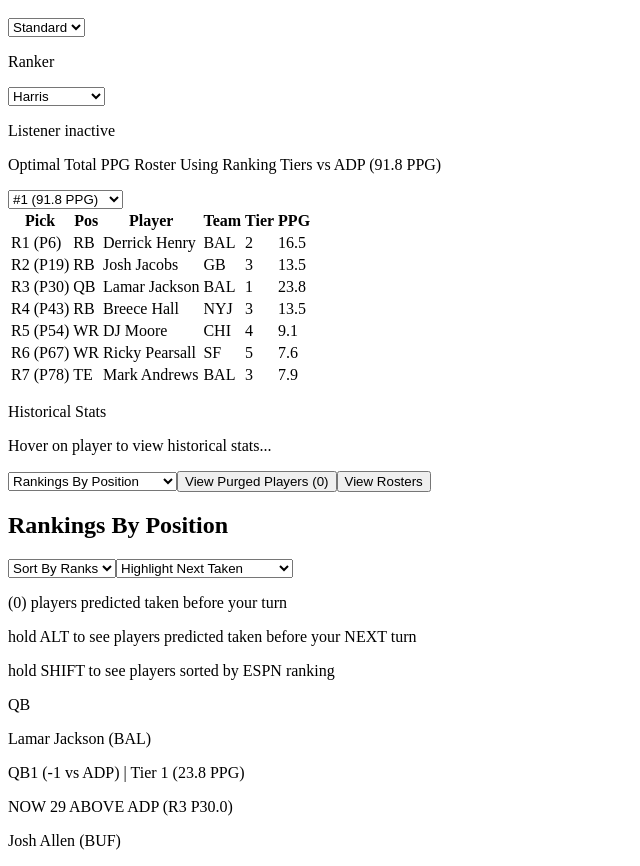
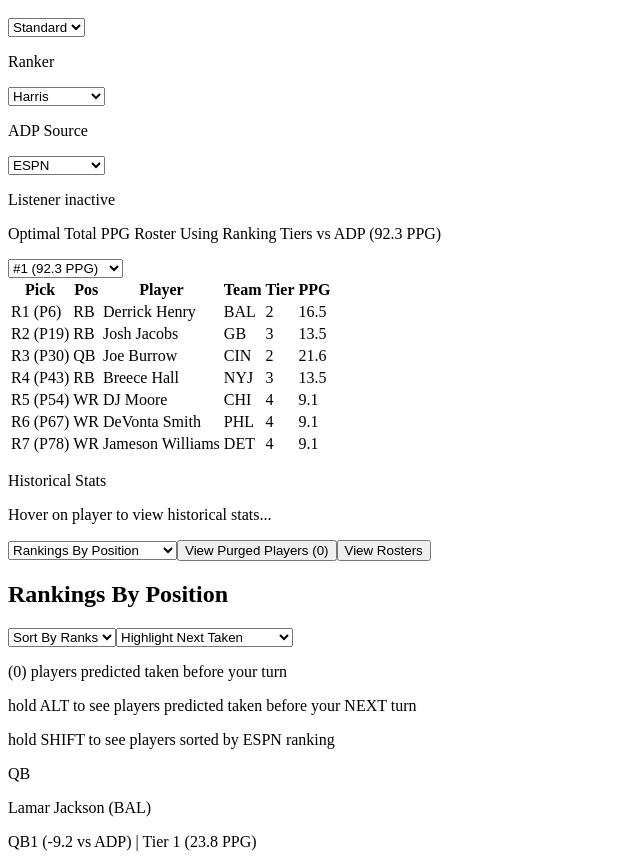
Before and after one commit to tlskins/ff-draft-dashboard, a Next.js app: page / in a window 1280 px wide. Shown: the part 220-1086 px from the top of the page, without its empty margins (0-640 px from the left). Built offline with nearby package versions, Linux system fonts and the light colour scheme.

Commit message:
feat: fpros adp

```diff
--- a/behavior/draft.ts
+++ b/behavior/draft.ts
@@ -81,13 +81,13 @@ export const getPlayerMetrics = (
     }
     const overallRank = settings.ppr ? ranks.pprOverallRank : ranks.standardOverallRank
     const posRank = settings.ppr ? ranks.pprPositionRank : ranks.standardPositionRank
+    const adp = adpRanks.adp || 999
 
     return {
         overallRank,
         posRank,
         tier: settings.ppr ? ranks.pprPositionTier : ranks.standardPositionTier,
-        // TODO - adp should use a new adp field on rankings
-        adp: settings.ppr ? adpRanks.pprOverallRank : adpRanks.standardOverallRank,
+        adp: parseFloat(adp.toFixed(1)),
         overallOrPosRank: overallRank == null ? posRank : overallRank,
     }
 }
@@ -328,6 +328,8 @@ export const sortPlayerRanksByRank = (playerRanks: PlayerRanks, settings: Fantas
         const players = playerRanks[pos as keyof PlayerRanks]
         playerRanks[pos as keyof PlayerRanks] = sortPlayersByRank( players, settings, boardSettings, sortBy )
     })
+    playerRanks.availPlayersByOverallRank = sortPlayersByRank( playerRanks.availPlayersByOverallRank, settings, boardSettings, SortPlayersByMetric.OverallRank )
+    playerRanks.availPlayersByAdp = sortPlayersByRank( playerRanks.availPlayersByAdp, settings, boardSettings, SortPlayersByMetric.Adp )
 
     return { ...playerRanks }
 }
--- a/behavior/hooks/useADPView.ts
+++ b/behavior/hooks/useADPView.ts
@@ -160,7 +160,6 @@ export const useADPView = ({ playerRanks, fantasySettings, boardSettings, myPick
             const player = playerLib[target.playerId]
             return Boolean(player)
           })
-          console.log('newTargets', newTargets)
           replacePlayerTargets(newTargets)
           alert(`Loaded ${newTargets.length} favorites!`)
         } else {
--- a/behavior/hooks/useRanks.ts
+++ b/behavior/hooks/useRanks.ts
@@ -25,6 +25,7 @@ import {
   RankingSummary,
   FantasyPosition,
   PlayerTarget,
+  ThirdPartyADPRanker,
 } from '../../types'
 
 interface UseRanksProps {
@@ -40,7 +41,7 @@ export const useRanks = ({
 }: UseRanksProps) => {
   const [boardSettings, setBoardSettings] = useState<BoardSettings>({
     ranker: ThirdPartyRanker.HARRIS,
-    adpRanker: ThirdPartyRanker.ESPN,
+    adpRanker: ThirdPartyADPRanker.ESPN,
   })
   const [playerLib, setPlayerLib] = useState<PlayerLibrary>({})
   const [playersByPosByTeam, setPlayersByPosByTeam] = useState<PlayersByPositionAndTeam>({})
@@ -56,8 +57,6 @@ export const useRanks = ({
   })
   const [rankingSummaries, setRankingSummaries] = useState<RankingSummary[]>([])
   const noPlayers = Object.keys(playerLib).length === 0
-
-  console.log('playerTargets', playerTargets)
 
   // Custom ranking state
   const [isEditingCustomRanking, setIsEditingCustomRanking] = useState(false)
@@ -84,7 +83,7 @@ export const useRanks = ({
 
   useEffect(() => {
     onRecalculatePlayerRanks()
-  }, [settings.ppr, boardSettings.ranker, playerLib])
+  }, [settings.ppr, boardSettings.ranker, boardSettings.adpRanker, playerLib])
 
   const getRosterIdxFromPick = (pickNum: number) => {
     const roundIdx = getRoundIdxForPickNum(pickNum, settings.numTeams)
@@ -140,11 +139,9 @@ export const useRanks = ({
     setPlayerRanks(nextPlayerRanks)
   }, [settings, boardSettings, playerLib])
   const onSetRanker = (ranker: FantasyRanker) => {
-    const nextBoardSettings = { ...boardSettings, ranker }
-    setBoardSettings(nextBoardSettings)
-    // onCreatePlayerRanks(Object.values(playerLib), nextBoardSettings)
+    setBoardSettings({ ...boardSettings, ranker })
   }
-  const onSetAdpRanker = (adpRanker: FantasyRanker) => {
+  const onSetAdpRanker = (adpRanker: ThirdPartyADPRanker) => {
     setBoardSettings({ ...boardSettings, adpRanker })
   }
   const onCreatePlayerRanks = useCallback((players: Player[], boardSettings: BoardSettings) => {
--- a/components/views/RankingView.tsx
+++ b/components/views/RankingView.tsx
@@ -220,8 +220,8 @@ const RankingView = ({
                         const isBelowAdp = currPick - (adp || 0) >= 0
                         const isBelowRank = currPick - (overallRank || 0) >= 0
                         const adpRound = getRoundIdxForPickNum(adp === undefined ? 999 : Math.floor(adp), fantasySettings.numTeams) + 1
-                        const currAdpDiff = Math.abs(currPick - (adp || 0))
-                        const currRankDiff = Math.abs(currPick - (overallRank || 0))
+                        const currAdpDiff = Math.abs(currPick - (adp || 0)).toFixed(1)
+                        const currRankDiff = Math.abs(currPick - (overallRank || 0)).toFixed(1)
                         const rankDiffScore = ((overallRank || 999) - (adp || 999)) * -1
                         const isHoveringPlayer = viewPlayerId === id
                         const cardBorderStyle = isHoveringPlayer ? 'border border-4 border-indigo-500' : 'border'
@@ -249,16 +249,16 @@ const RankingView = ({
                                 { fullName } ({team})
                               </p>
                               <p className="text-xs">
-                                { rankText } ({rankDiffScore > 0 ? '+' : '-'}{Math.abs(rankDiffScore)} vs ADP) { tier ? ` | Tier ${tierNumber}${projTierText}` : "" }
+                                { rankText } ({rankDiffScore > 0 ? '+' : '-'}{Math.abs(rankDiffScore).toFixed(1)} vs ADP) { tier ? ` | Tier ${tierNumber}${projTierText}` : "" }
                               </p>
                               { !rankByAdp &&
                                 <p className={`text-xs ${getPickDiffColor(currAdpDiff)} text-white rounded px-1 py-0.5 mt-0.5`}>
-                                  NOW { currAdpDiff.toFixed(0) } { isBelowAdp ? 'BELOW' : 'ABOVE' } ADP (R{adpRound} P{adp?.toFixed(1)})
+                                  NOW { currAdpDiff } { isBelowAdp ? 'BELOW' : 'ABOVE' } ADP (R{adpRound} P{adp?.toFixed(1)})
                                 </p>
                               }
                               { rankByAdp &&
                                 <p className={`text-xs ${getPickDiffColor(currRankDiff)} text-white rounded px-1 py-0.5 mt-0.5`}>
-                                  { currRankDiff.toFixed(0) } { isBelowRank ? 'BELOW' : 'ABOVE' } Rank
+                                  { currRankDiff } { isBelowRank ? 'BELOW' : 'ABOVE' } Rank
                                 </p>
                               }
 
--- a/pages/index.tsx
+++ b/pages/index.tsx
@@ -14,7 +14,7 @@ import { useDraftListener } from '../behavior/hooks/useDraftListener'
 import { usePredictions } from "../behavior/hooks/usePredictions"
 import { getPosStyle, getTierStyle } from "../behavior/styles"
 import { getProjectedTier } from "../behavior/draft"
-import { Player, ThirdPartyRanker, DataRanker } from "types"
+import { Player, ThirdPartyRanker, DataRanker, ThirdPartyADPRanker } from "types"
 
 export enum DraftView {
   RANKING = "Rankings By Position",
@@ -124,17 +124,11 @@ const Home: FC = () => {
     rankingSummaries,
   })
 
-  // TODO - fix edit custom tiers
-  // const [hasCustomTiers, setHasCustomTiers] = useState<boolean | null>(null)
-  const [viewRosterIdx, setViewRosterIdx] = useState(0)
   const [draftView, setDraftView] = useState<DraftView>(DraftView.RANKING)
   const [sortOption, setSortOption] = useState<SortOption>(SortOption.RANKS)
   const [highlightOption, setHighlightOption] = useState<HighlightOption>(HighlightOption.PREDICTED_TAKEN)
-  const [alertMsg, setAlertMsg] = useState<string | null>(null)
   const [viewPlayerId, setViewPlayerId] = useState<string | null>(null)
   const [selectedOptimalRosterIdx, setSelectedOptimalRosterIdx] = useState(0)
-
-  console.log('index page playerRanks', playerRanks)
 
   // Custom ranking state - modal now shows automatically when draftView === CUSTOM_RANKING
 
@@ -152,7 +146,6 @@ const Home: FC = () => {
       window.removeEventListener('keydown', onKeyDown)
     }
   }, [predictedPicks, playerLib, settings.ppr, noPlayers, currPick, predNextTiers])
-
 
   // key press / up commands
   const onKeyUp = useCallback( (e: KeyboardEvent) => {
@@ -194,9 +187,6 @@ const Home: FC = () => {
     }
   }, [ playerLib, playerRanks, settings.ppr, noPlayers, currPick, predNextTiers, draftHistory])
 
-
-  // TODO - fix edit custom tiers
-  // const [hasCustomTiers, setHasCustomTiers] = useState<boolean | null>(null)
 
   // drafting
 
@@ -314,6 +304,22 @@ const Home: FC = () => {
                 { Object.values(ThirdPartyRanker).map( ranker => <option key={ranker} value={ ranker }> { ranker } </option>) }
               </select>
             </div>
+
+            <div className={`flex flex-row text-sm text-center mr-4 rounded shadow-md ${draftStarted ? 'bg-gray-300' : 'bg-gray-100' }`}>
+              <p className="align-text-bottom align-bottom p-1 m-1 font-semibold">
+                ADP Source
+              </p>
+              <select
+                className={`p-1 m-1 border rounded ${draftStarted ? 'bg-gray-300' : ''}`}
+                value={boardSettings.adpRanker}
+                onChange={ e => {
+                  onSetAdpRanker(e.target.value as ThirdPartyADPRanker)
+                }}
+                disabled={draftStarted}
+              >
+                { Object.values(ThirdPartyADPRanker).map( ranker => <option key={ranker} value={ ranker }> { ranker } </option>) }
+              </select>
+            </div>
           </div>
         </div>
 
@@ -335,44 +341,7 @@ const Home: FC = () => {
               </p>
             }
           </div>
-
-          { alertMsg &&
-            <div className="flex flex-row h-full items-center justify-center items-center px-2 py-1 my-4 shadow-lg rounded-lg border-2 bg-green-200">
-              <p className="font-semibold text-sm text-green-500 my-1"> { alertMsg } </p>
-            </div>
-          }
         </div>
-
-        { (!draftStarted && noPlayers && !alertMsg) &&
-          <div className="w-full font-semibold shadow rounded-md py-8 pl-32 pr-8 my-8 bg-white">
-            <ol className="list-decimal text-left">
-              <li className="my-4">
-                Download
-                <span className="text-blue-600 underline mx-1 cursor-pointer"
-                  onClick={() => window.open('https://chrome.google.com/webstore/detail/ff-draft-pulse/cjbbljpchmkblfjaglkcdejcloedpnkh?utm_source=ext_sidebar&hl=en-US')}
-                >
-                  chrome extension
-                </span>
-                to listen to live drafts. Refresh this website after installing extension. Currently support ESPN or NFL.com draft platforms. Just need to install extension, opening extension is not necessary after installation.
-              </li>
-              <li className="my-4">
-                Choose your draft settings including your pick number, # of teams, and format (STD / PPR).
-              </li>
-              <li className="my-4">
-                Load ranks from your favorite analysts to get started.
-              </li>
-              <li className="my-4">
-                Optionally export ranks to csv and edit custom ranks and or tiers.
-              </li>
-              <li className="my-4">
-                Find a mock draft or open your draft platform app in a separate window. Remember to keep your draft platform at least partially visible so that the tab doesn't go to sleep. Press the green alert to start listening to the draft's picks.
-              </li>
-              <li className="my-4">
-                Hover on players to view player profiles and positional stats. Click players to manually select players at current picks. Press left, right arrows to navigate to different picks within a round. Press up and down to navigate to different rounds.
-              </li>
-            </ol>
-          </div>
-        }
 
         <div className="flex flex-col items-center mt-4">
           {/* Stats and Positional Breakdowns */}
@@ -509,10 +478,6 @@ const Home: FC = () => {
 
       { draftStarted &&
         <div className="flex items-center justify-center w-full h-24 border-t border-gray-300 fixed bottom-0 z-10 bg-gray-200">
-          {/* <div className="flex flex-col">
-            <a href="https://www.flaticon.com/free-icons/pulse" title="pulse icons">Pulse icons created by Kalashnyk - <span className="font-bold ml-2 text-blue-600 underline">Flaticon</span></a>
-          </div> */}
-
           <div className="flex flex-col items-center">
             <p className="font-semibold underline text-center rounded py-1">
               Round { roundIdx+1 } Pick { currRoundPick } (#{ currPick } Overall)
--- a/types/index.ts
+++ b/types/index.ts
@@ -51,6 +51,11 @@ export enum ThirdPartyRanker {
     CUSTOM = "Custom",
 }
 
+export enum ThirdPartyADPRanker {
+    ESPN = ThirdPartyRanker.ESPN,
+    FPROS = ThirdPartyRanker.FPROS,
+}
+
 export enum DataRanker {
     LAST_SSN_TTL_FPTS = "Last Season Total FPTS",
     LAST_SSN_PPG = "Last Season PPG",
@@ -93,7 +98,7 @@ export interface FantasySettings {
 
 export interface BoardSettings {
     ranker: FantasyRanker;
-    adpRanker: FantasyRanker;
+    adpRanker: ThirdPartyADPRanker;
 }
 
 export const BaseStats = [
@@ -194,6 +199,7 @@ export interface PlayerRanking {
     position: FantasyPosition;
     metricValuePpr?: number;
     metricValueStd?: number;
+    adp?: number;
     standardOverallRank?: number;
     pprOverallRank?: number;
     standardPositionRank: number; // positional rank must exist
```
